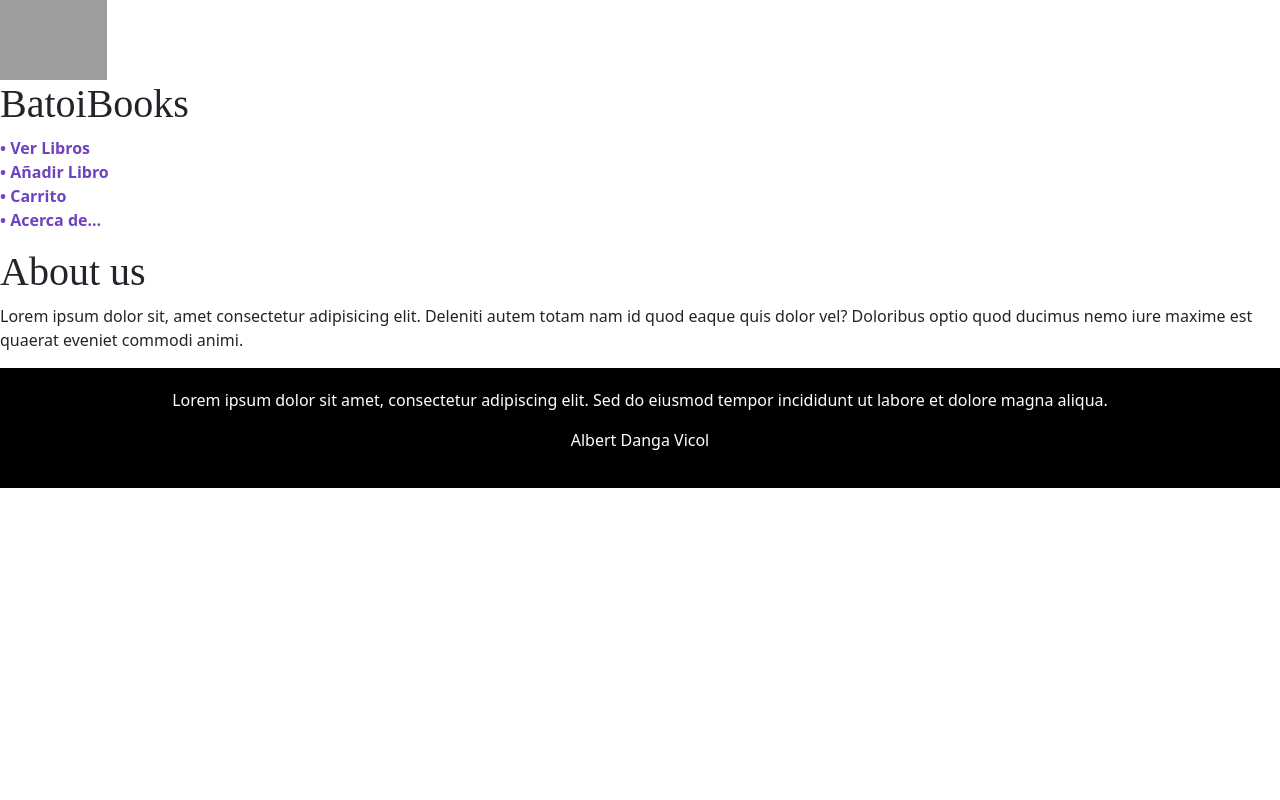
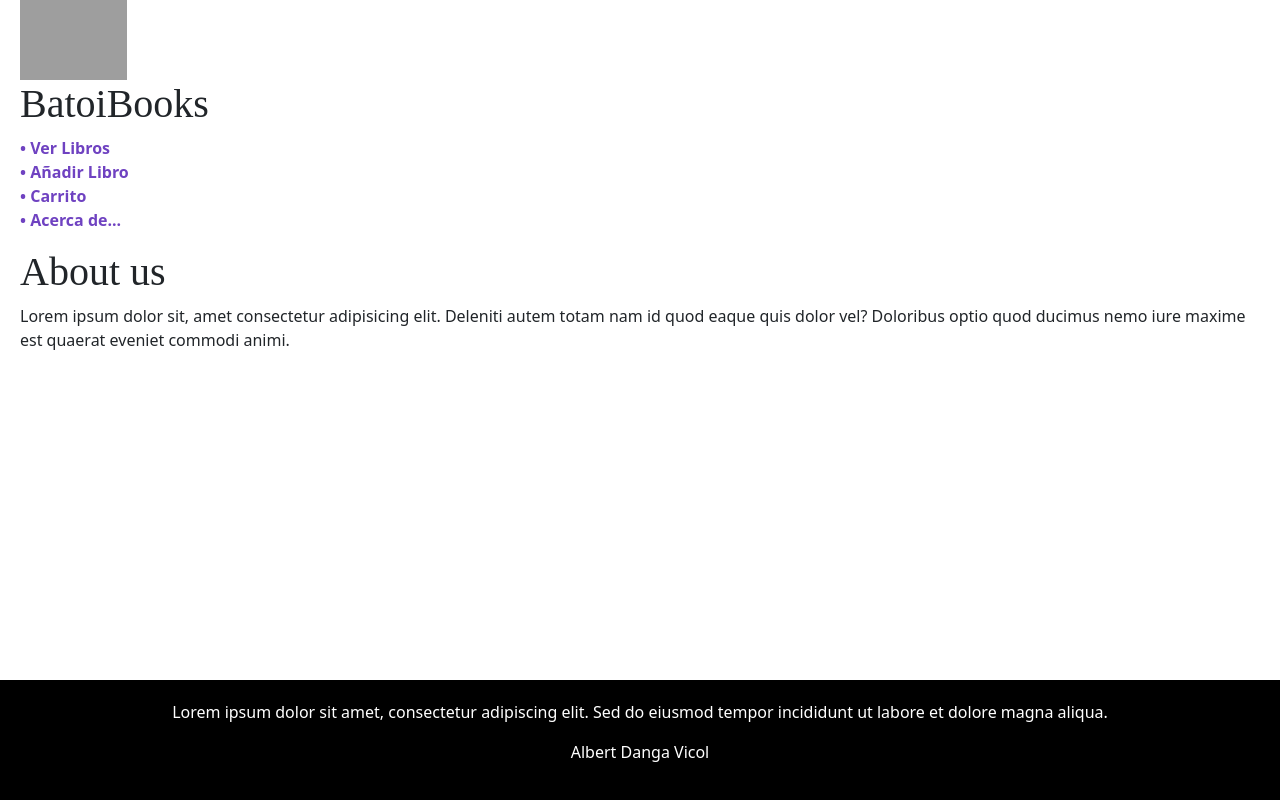
Before and after one commit to Albert-coder-06/BatoiBooks-VUE, a Vue app: page /about in a window 1280 px wide. Built offline with nearby package versions, Linux system fonts and the light colour scheme; grey boxes are pictures that could not be loaded.

Commit message:
SPA terminada

```diff
--- a/index.html
+++ b/index.html
@@ -4,7 +4,7 @@
     <meta charset="UTF-8">
     <link rel="icon" href="/favicon.ico">
     <meta name="viewport" content="width=device-width, initial-scale=1.0">
-    <title>Vite App</title>
+    <title>BatoiBooks</title>
   </head>
   <body>
     <div id="app"></div>
--- a/src/App.vue
+++ b/src/App.vue
@@ -2,11 +2,10 @@
 import { RouterView } from 'vue-router';
 import AppMenu from './components/AppMenu.vue'
 import AppMessages from './components/AppMessages.vue';
-import BooksList from './components/BooksList.vue';
 </script>
 
 <template>
-  <div>
+  <div class="app-container">
     <header>
       <img src="https://www.cipfpbatoi.es/wp-content/uploads/2020/05/logo-batoi.png" alt="Batoi Logo">
       <h1>BatoiBooks</h1>
@@ -37,4 +36,15 @@ footer {
     background-color: black;
     color: white;
   }
+
+  .app-container {
+      display: flex;
+      flex-direction: column;
+      min-height: 100vh;
+  }
+
+  header,
+  main {
+      padding: 0 20px;
+  }
 </style>
--- a/src/assets/main.css
+++ b/src/assets/main.css
@@ -1,7 +1,11 @@
 /* Reset and Base */
 body {
     font-family: Arial, sans-serif;
-    margin: 20px;
+    margin: 0;
+}
+
+main {
+    flex: 1;
 }
 
 h1 {
@@ -11,90 +15,3 @@ h1 {
 header img {
     height: 80px;
 }
-
-/* Menu */
-nav ul {
-    list-style-type: none;
-    padding: 0;
-}
-
-nav a {
-    color: #6f42c1;
-    text-decoration: none;
-    font-weight: bold;
-}
-
-nav a::before {
-    content: "• ";
-}
-
-/* Messages */
-aside {
-    background-color: #d1ecf1;
-    border: 1px solid #bee5eb;
-    padding: 5px;
-    margin-bottom: 10px;
-    display: flex;
-    justify-content: space-between;
-}
-
-/* Book List Grid */
-section#list {
-    display: flex;
-    flex-wrap: wrap;
-    gap: 10px;
-    margin-bottom: 20px;
-}
-
-/* Book Card */
-article {
-    background-color: #ffc0cb;
-    border: 1px solid #ffb6c1;
-    padding: 10px;
-    width: 250px;
-}
-
-article h5 {
-    margin: 5px 0;
-}
-
-article footer {
-    margin-top: 10px;
-    display: flex;
-    justify-content: space-between;
-    align-items: center;
-}
-
-/* Icons/Buttons style from image */
-article button {
-    background-color: white;
-    border: 1px solid #999;
-    border-radius: 3px;
-    padding: 2px 5px;
-    margin-left: 2px;
-    cursor: pointer;
-}
-
-article button i {
-    color: black;
-    font-size: 0.9rem;
-}
-
-/* Summary */
-section#summary {
-    border-top: 1px solid #ccc;
-    padding-top: 10px;
-    margin-bottom: 20px;
-}
-
-/* Form */
-form {
-    margin-top: 10px;
-}
-
-/* About */
-section#about {
-    margin-top: 40px;
-    padding-top: 20px;
-    border-top: 1px solid #ccc;
-}
--- a/src/components/AppMenu.vue
+++ b/src/components/AppMenu.vue
@@ -10,4 +10,20 @@
 </template>
 
 <style scoped>
+
+    nav ul {
+        list-style-type: none;
+        padding: 0;
+    }
+
+    nav a {
+        color: #6f42c1;
+        text-decoration: none;
+        font-weight: bold;
+    }
+
+    nav a::before {
+        content: "• ";
+    }
+
 </style>
--- a/src/components/AppMessages.vue
+++ b/src/components/AppMessages.vue
@@ -18,4 +18,12 @@
 </template>
 
 <style scoped>
+    aside {
+        background-color: #d1ecf1;
+        border: 1px solid #bee5eb;
+        padding: 5px;
+        margin-bottom: 10px;
+        display: flex;
+        justify-content: space-between;
+    }
 </style>
--- a/src/components/BookItem.vue
+++ b/src/components/BookItem.vue
@@ -41,4 +41,41 @@
 </template>
 
 <style scoped>
+
+/* Book Card */
+article {
+    background-color: #ffc0cb;
+    border: 1px solid #ffb6c1;
+    padding: 10px;
+    width: 250px;
+}
+
+article h5 {
+    margin: 5px 0;
+}
+
+article footer {
+    margin-top: 10px;
+    display: flex;
+    justify-content: space-between;
+    align-items: center;
+}
+
+/* Icons/Buttons style from image */
+article button {
+    background-color: white;
+    border: 1px solid #999;
+    border-radius: 3px;
+    padding: 2px 5px;
+    margin-left: 2px;
+    cursor: pointer;
+}
+
+article button i {
+    color: black;
+    font-size: 0.9rem;
+}
+
+
+
 </style>
--- a/src/data/batoibooks.json
+++ b/src/data/batoibooks.json
@@ -2132,7 +2132,7 @@
       "idModule": "0612",
       "publisher": "Apunts",
       "price": 34,
-      "pages": 25,
+      "pages": 20,
       "status": "good",
       "photo": "9788448632663.jpeg",
       "comments": "",
@@ -2143,7 +2143,7 @@
       "idModule": "0376",
       "publisher": "McGraw-Hill",
       "price": 77,
-      "pages": 273,
+      "pages": 100,
       "status": "new",
       "photo": "9788448626662.jpeg",
       "comments": "Sense obrir",
--- a/src/views/AboutView.vue
+++ b/src/views/AboutView.vue
@@ -5,5 +5,11 @@
   </div>
 </template>
 
-<style>
+<style scoped>
+
+  section#about {
+      margin-top: 40px;
+      padding-top: 20px;
+      border-top: 1px solid #ccc;
+  }
 </style>
--- a/src/views/BooksView.vue
+++ b/src/views/BooksView.vue
@@ -58,4 +58,17 @@
 </template>
 
 <style scoped>
+
+    section#list {
+        display: flex;
+        flex-wrap: wrap;
+        gap: 10px;
+        margin-bottom: 20px;
+    }
+
+    section#summary {
+        border-top: 1px solid #ccc;
+        padding-top: 10px;
+        margin-bottom: 20px;
+    }
 </style>
--- a/src/views/FormBookView.vue
+++ b/src/views/FormBookView.vue
@@ -6,10 +6,9 @@
     const route = useRoute();
     const router = useRouter();
 
-    // 1. Detectamos el modo dinámicamente. ¡No necesitas props para esto, hermano!
     const formMode = computed(() => (route.name === "edit-book") ? "edit" : "add");
+    const modules = computed(() => store.state.modules);
 
-    // 2. Estado local del formulario
     const newBook = ref({
         idModule: 0,
         publisher: "",
@@ -20,9 +19,8 @@
         soldDate: ""
     });
 
-    const modules = computed(() => store.state.modules);
 
-    // 3. Lógica para guardar (POST o PUT)
+
     const saveBook = () => {
         if (formMode.value === "edit") {
             store.updateBookAction(newBook.value);
@@ -32,14 +30,12 @@
         }
     };
 
-    // 4. Resetear el formulario (Usando Spread Operator, tt)
     const resetForm = async () => {
         if (formMode.value === "edit") {
             const originalBook = await store.getBookAction(route.params.id);
-            // Copiamos todas las propiedades de golpe
+
             newBook.value = { ...originalBook };
         } else {
-            // Limpiar para modo "add"
             newBook.value = { idModule: 0, publisher: "", price: 0, pages: 0, status: "", comments: "", soldDate: "" };
         }
     };
@@ -47,15 +43,16 @@
     onMounted(async () => {
         store.loadModulesAction();
 
-        // Si estamos editando, cargamos los datos del libro al entrar
         if (formMode.value === 'edit') {
+
             const bookData = await store.getBookAction(route.params.id);
+
             if (bookData) {
-                // Rellenamos el formulario con lo que viene del store
                 newBook.value = { ...bookData };
             }
         }
     });
+
 </script>
 
 <template>
@@ -92,3 +89,9 @@
         </form>
     </div>
 </template>
+
+<style scoped>
+    form {
+        margin-top: 10px;
+    }
+</style>
```
Lines whose indentation alone changed are shown as unchanged.
